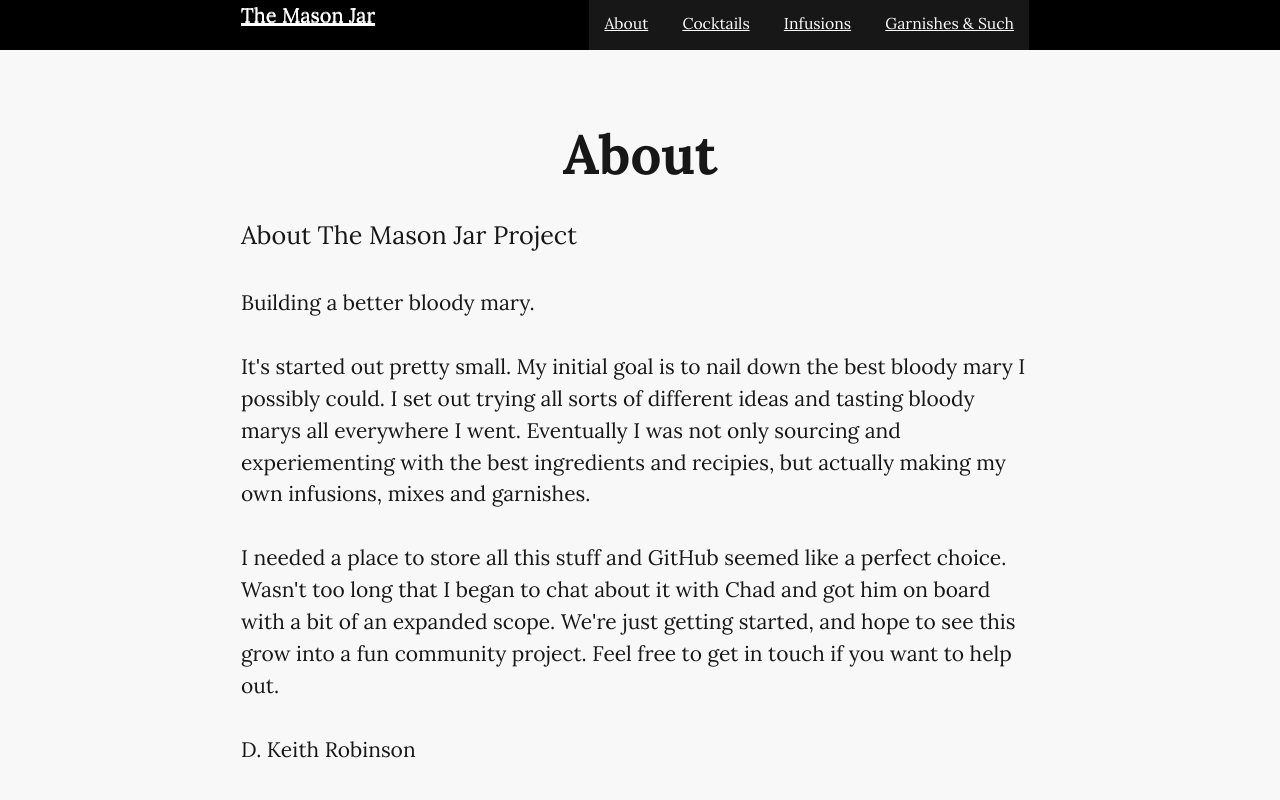
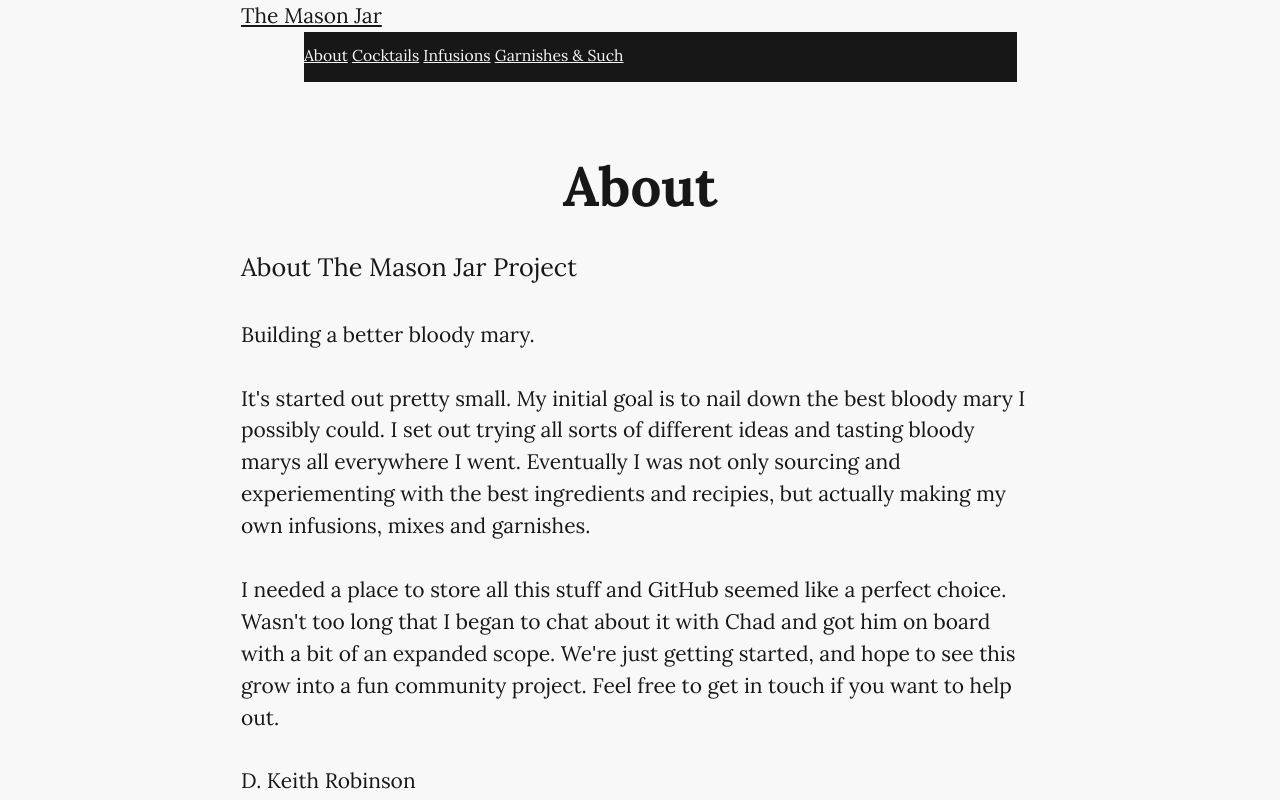
Before and after one commit to the-mason-jar/www-the-mason-jar, a website: page out/about.html in a window 1280 px wide. Shown: the top 800 px of the page. Drawn offline with nearby package versions, Linux system fonts and the light colour scheme.

```diff
--- a/out/about.html
+++ b/out/about.html
@@ -6,7 +6,7 @@
 	cursor: wait !important;
 	opacity: 0;
 	transition: opacity 0.5s ease;
-}</style><link  rel="stylesheet" href="/css/bootstrap.css" /><link  rel="stylesheet" href="/css/main.css" />
+}</style><link  rel="stylesheet" href="/css/main.css" />
     <script >(function(){
 	/* Did we just livereload? */
 var log = !!(localStorage && console && console.log && true);
```
Also changed, not shown: out/cocktails.html (+1 -1 lines), out/extras.html (+1 -1 lines), out/index.html (+1 -1 lines), out/infusions.html (+1 -1 lines), out/the-mason-jar/recipes/cocktails/the-bloody-mary/mary-sweet.html (+1 -1 lines), out/the-mason-jar/recipes/cocktails/the-bloody-mary/original-mary-danger.html (+1 -1 lines), out/the-mason-jar/recipes/cocktails/the-bloody-mary/pickled-mary.html (+1 -1 lines), out/the-mason-jar/recipes/cocktails/the-margarita/matador.html (+1 -1 lines), out/the-mason-jar/recipes/cocktails/the-sazerac/sazerac.html (+1 -1 lines), out/the-mason-jar/recipes/extras/garnishes/volcano-salt.html (+1 -1 lines), out/the-mason-jar/recipes/extras/tools/essential.html (+1 -1 lines), out/the-mason-jar/recipes/infusions/vodka/esmerelda.html (+1 -1 lines), out/the-mason-jar/recipes/infusions/vodka/morgana.html (+1 -1 lines), out/the-mason-jar/recipes/infusions/vodka/tabitha.html (+1 -1 lines), 1 more files, 1 other file.
